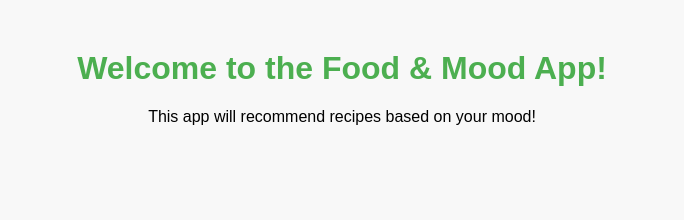
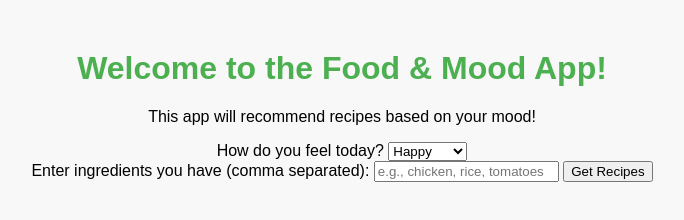
Before and after one commit to AnushaG6362/food-mood-app, a plain HTML site: page index.html in a window 1280 px wide. Shown: the whole page, without its empty margins (298-982 px from the left). Drawn offline with Linux system fonts and the light colour scheme.

Commit message:
App functionality: Mood-based and ingredient-based recipe suggestions

```diff
--- a/index.html
+++ b/index.html
@@ -10,7 +10,82 @@
     <div class="container">
         <h1>Welcome to the Food & Mood App!</h1>
         <p>This app will recommend recipes based on your mood!</p>
-        <!-- Placeholder for Mood input and Recipe display -->
+
+        <!-- Mood input section -->
+        <div>
+            <label for="mood">How do you feel today?</label>
+            <select id="mood" onchange="getRecipe()">
+                <option value="happy">Happy</option>
+                <option value="sad">Sad</option>
+                <option value="energetic">Energetic</option>
+                <option value="tired">Tired</option>
+            </select>
+        </div>
+
+        <!-- Ingredient-based filtering section -->
+        <div>
+            <label for="ingredients">Enter ingredients you have (comma separated):</label>
+            <input type="text" id="ingredients" placeholder="e.g., chicken, rice, tomatoes">
+            <button onclick="filterRecipes()">Get Recipes</button>
+        </div>
+
+        <!-- Recipe suggestion area -->
+        <div id="recipe-suggestion"></div>
     </div>
+
+    <script>
+        // Mood-based recipe suggestion
+        function getRecipe() {
+            const mood = document.getElementById("mood").value;
+            let recipe = '';
+
+            switch (mood) {
+                case 'happy':
+                    recipe = 'Pasta Primavera';
+                    break;
+                case 'sad':
+                    recipe = 'Chocolate Cake';
+                    break;
+                case 'energetic':
+                    recipe = 'Energy Smoothie';
+                    break;
+                case 'tired':
+                    recipe = 'Soup and Sandwich';
+                    break;
+                default:
+                    recipe = 'Try something new!';
+            }
+
+            document.getElementById("recipe-suggestion").innerHTML = "We suggest: " + recipe;
+        }
+
+        // Example recipes for ingredient-based filtering
+        const recipes = [
+            { name: 'Chicken Curry', ingredients: ['chicken', 'curry powder', 'rice'] },
+            { name: 'Tomato Soup', ingredients: ['tomatoes', 'onion', 'garlic'] },
+            { name: 'Fried Rice', ingredients: ['rice', 'egg', 'carrot', 'soy sauce'] },
+            { name: 'Pasta Primavera', ingredients: ['pasta', 'tomatoes', 'garlic', 'olive oil'] }
+        ];
+
+        // Ingredient-based filtering
+        function filterRecipes() {
+            const userIngredients = document.getElementById("ingredients").value.toLowerCase().split(',').map(ingredient => ingredient.trim());
+            let matchedRecipes = [];
+
+            recipes.forEach(recipe => {
+                const recipeIngredients = recipe.ingredients.map(ingredient => ingredient.toLowerCase());
+                if (userIngredients.every(ingredient => recipeIngredients.includes(ingredient))) {
+                    matchedRecipes.push(recipe.name);
+                }
+            });
+
+            const resultDiv = document.getElementById("recipe-suggestion");
+            if (matchedRecipes.length > 0) {
+                resultDiv.innerHTML = "You can make: " + matchedRecipes.join(", ");
+            } else {
+                resultDiv.innerHTML = "No recipes found with those ingredients.";
+            }
+        }
+    </script>
 </body>
 </html>
```
